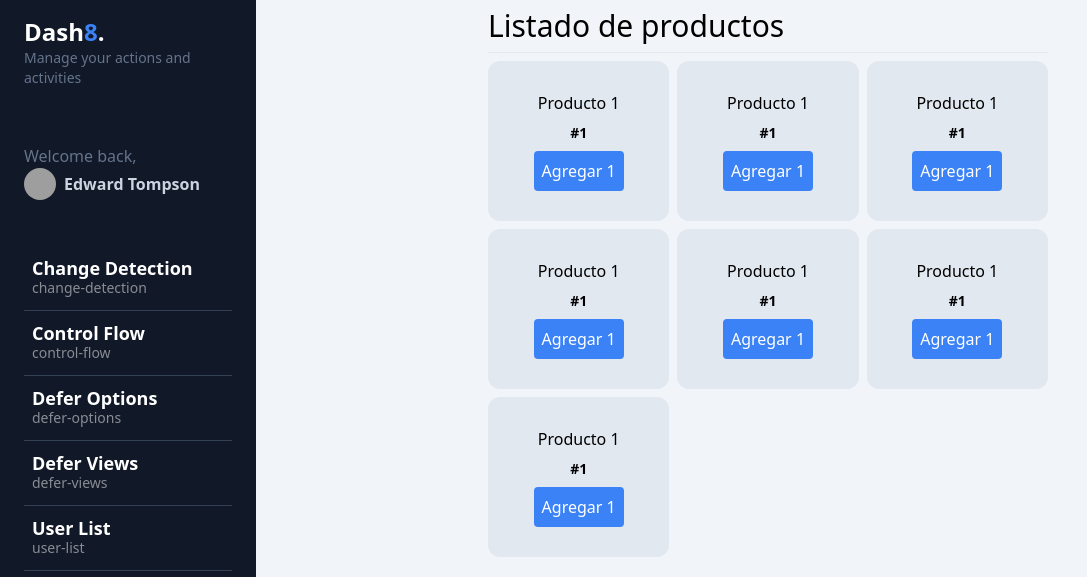
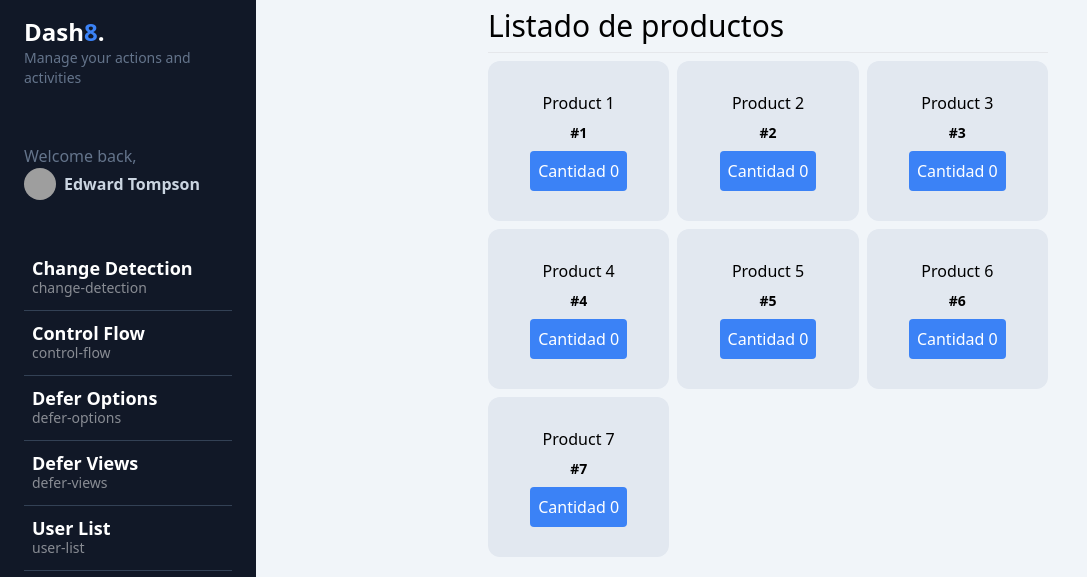
Before and after one commit to waryplumblum/my-dashboard-app, an Angular app: page /dashboard/inputs-outputs in a window 1280 px wide. Shown: the top 577 px of the page, without its empty margins (0-1087 px from the left). Built offline with nearby package versions, Linux system fonts and the light colour scheme; grey boxes are pictures that could not be loaded.

Commit message:
feat: Input and Output functions

```diff
--- a/src/app/dashboard/pages/input-output/input-output.component.html
+++ b/src/app/dashboard/pages/input-output/input-output.component.html
@@ -3,7 +3,7 @@
 
 <div class="grid grid-cols-1 sm:grid-cols-3 gap-2">
   @for (product of products(); track product.id) {
-    <app-product-card/>
+    <app-product-card [product]="product"(onIncrementQuantity)="updateProduct(product,$event)"/>
   }
 
 </div>
--- a/src/app/dashboard/pages/input-output/input-output.component.ts
+++ b/src/app/dashboard/pages/input-output/input-output.component.ts
@@ -33,4 +33,12 @@
     this.intervalSubscription.unsubscribe();
   }
 
+  public updateProduct(product:Product,quantity:number){
+    this.products.update( (products) =>
+      products.map( (p) =>
+        p.id === product.id ? { ...p, quantity}: p
+      )
+    );
+  }
+
 }
--- a/src/app/dashboard/pages/input-output/ui/product-card/product-card.component.html
+++ b/src/app/dashboard/pages/input-output/ui/product-card/product-card.component.html
@@ -1,5 +1,5 @@
 <div class="bg-slate-200 w-full rounded-xl h-40 flex justify-center items-center flex-col">
-  <span>Producto 1</span>
-  <h2 class="font-bold text-sm my-2">#1</h2>
-  <button class="bg-blue-500 p-2 rounded text-white hover:bg-blue-600 transition-all">Agregar 1</button>
+  <span> {{ product().name }} </span>
+  <h2 class="font-bold text-sm my-2">#{{ product().id }}</h2>
+  <button (click)="incrementQuantity()" class="bg-blue-500 p-2 rounded text-white hover:bg-blue-600 transition-all">Cantidad {{ product().quantity }} </button>
 </div>
--- a/src/app/dashboard/pages/input-output/ui/product-card/product-card.component.ts
+++ b/src/app/dashboard/pages/input-output/ui/product-card/product-card.component.ts
@@ -1,4 +1,5 @@
-import { ChangeDetectionStrategy, Component } from '@angular/core';
+import { ChangeDetectionStrategy, Component, input, output } from '@angular/core';
+import { Product } from '../../../../../interfaces/product.interface';
 
 @Component({
   selector: 'app-product-card',
@@ -10,4 +11,13 @@
 })
 export class ProductCardComponent {
 
+  // Inputs
+  public product = input.required<Product>();
+  // Outputs
+  public onIncrementQuantity = output<number>();
+  // Methods
+  public incrementQuantity():void{
+    this.onIncrementQuantity.emit(this.product().quantity + 1);
+  }
+
 }
```
